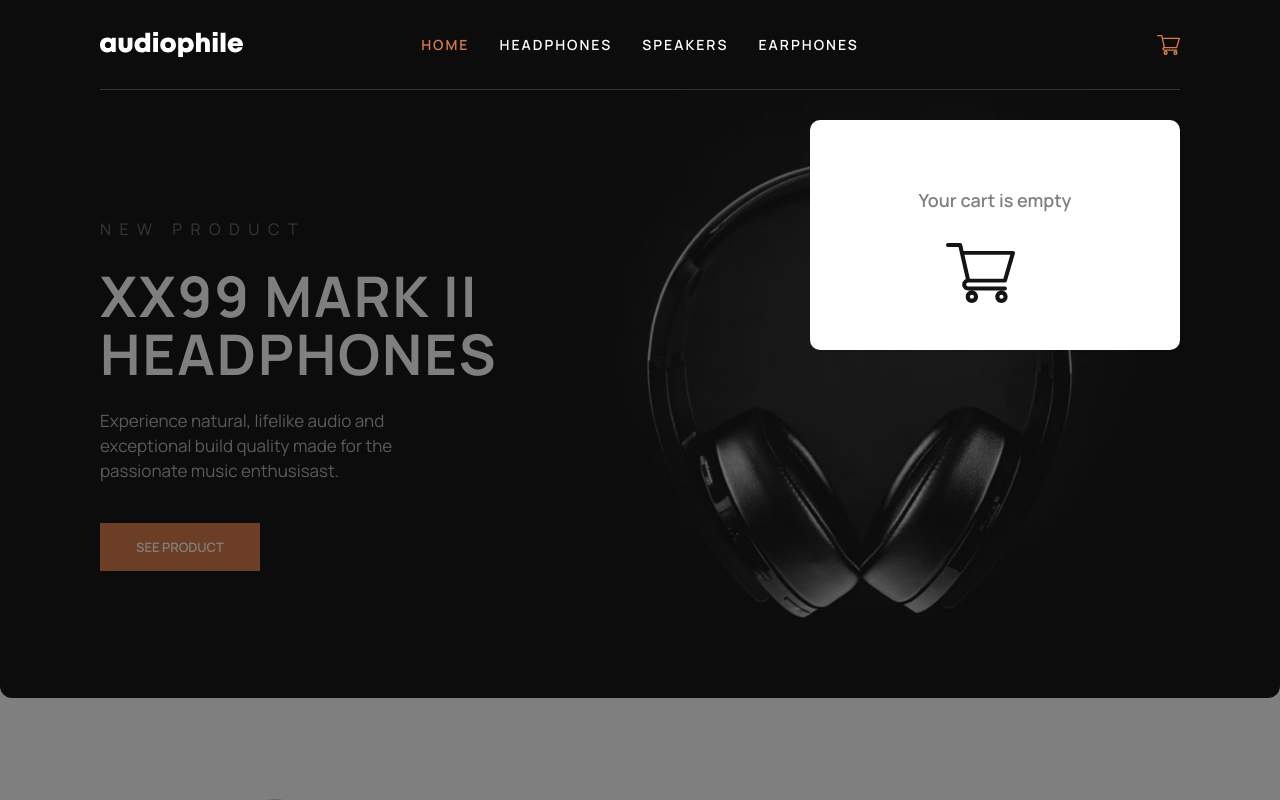
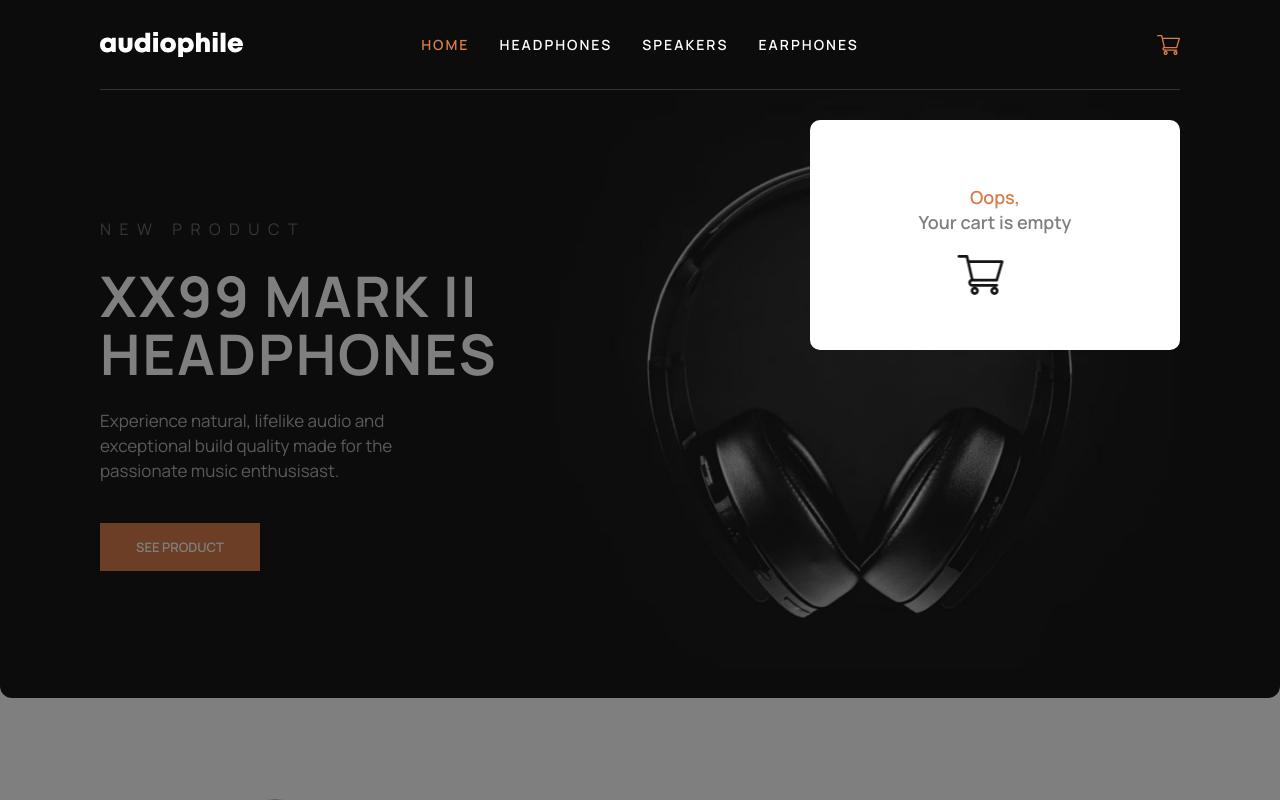
Before and after one commit to badmotherfunk/Audiophile-e-commerce-website, a React (Create React App) app: page / in a window 1280 px wide. Both pictures are taken after a click on the button 1168 px from the left and 44 px from the top of the page. Shown: the top 800 px of the page. Built offline with nearby package versions, Linux system fonts and the light colour scheme.

Commit message:
Amélioration du composant 'Cart'

```diff
--- a/src/components/Cart/Cart.js
+++ b/src/components/Cart/Cart.js
@@ -59,7 +59,11 @@ export default function Cart(props) {
                     </>
                 :
                     <div className="empty-container">
-                        <p className="empty-container__text">Your cart is empty</p>
+                        <p className="empty-container__text">
+                            <span>Oops,</span>
+                            <br></br>
+                            Your cart is empty
+                         </p>
                         <svg className="empty-container__svg" width="23" height="20" xmlns="http://www.w3.org/2000/svg"><path d="M8.625 15.833c1.132 0 2.054.935 2.054 2.084 0 1.148-.922 2.083-2.054 2.083-1.132 0-2.054-.935-2.054-2.083 0-1.15.922-2.084 2.054-2.084zm9.857 0c1.132 0 2.054.935 2.054 2.084 0 1.148-.922 2.083-2.054 2.083-1.132 0-2.053-.935-2.053-2.083 0-1.15.92-2.084 2.053-2.084zm-9.857 1.39a.69.69 0 00-.685.694.69.69 0 00.685.694.69.69 0 00.685-.694.69.69 0 00-.685-.695zm9.857 0a.69.69 0 00-.684.694.69.69 0 00.684.694.69.69 0 00.685-.694.69.69 0 00-.685-.695zM4.717 0c.316 0 .59.215.658.517l.481 2.122h16.47a.68.68 0 01.538.262c.127.166.168.38.11.579l-2.695 9.236a.672.672 0 01-.648.478H7.41a.667.667 0 00-.673.66c0 .364.303.66.674.66h12.219c.372 0 .674.295.674.66 0 .364-.302.66-.674.66H7.412c-1.115 0-2.021-.889-2.021-1.98 0-.812.502-1.511 1.218-1.816L4.176 1.32H.674A.667.667 0 010 .66C0 .296.302 0 .674 0zm16.716 3.958H6.156l1.797 7.917h11.17l2.31-7.917z" fill="#000"/></svg>
                     </div>
                 }
--- a/src/components/Cart/cart.scss
+++ b/src/components/Cart/cart.scss
@@ -148,7 +148,7 @@
 .empty-container {
    display: flex;
    flex-direction: column;
-   gap: 50px;
+   gap: 30px;
    position: relative;
 
     &__text {
@@ -161,9 +161,13 @@
 }
 
 .empty-container svg {
-    transform: scale(3);
+    transform: scale(2);
     position: relative;
     animation: cart 2s ease-in-out infinite;
+}
+
+.empty-container span {
+    color: $orange-dark-color;
 }
 
 @keyframes cart {
```
